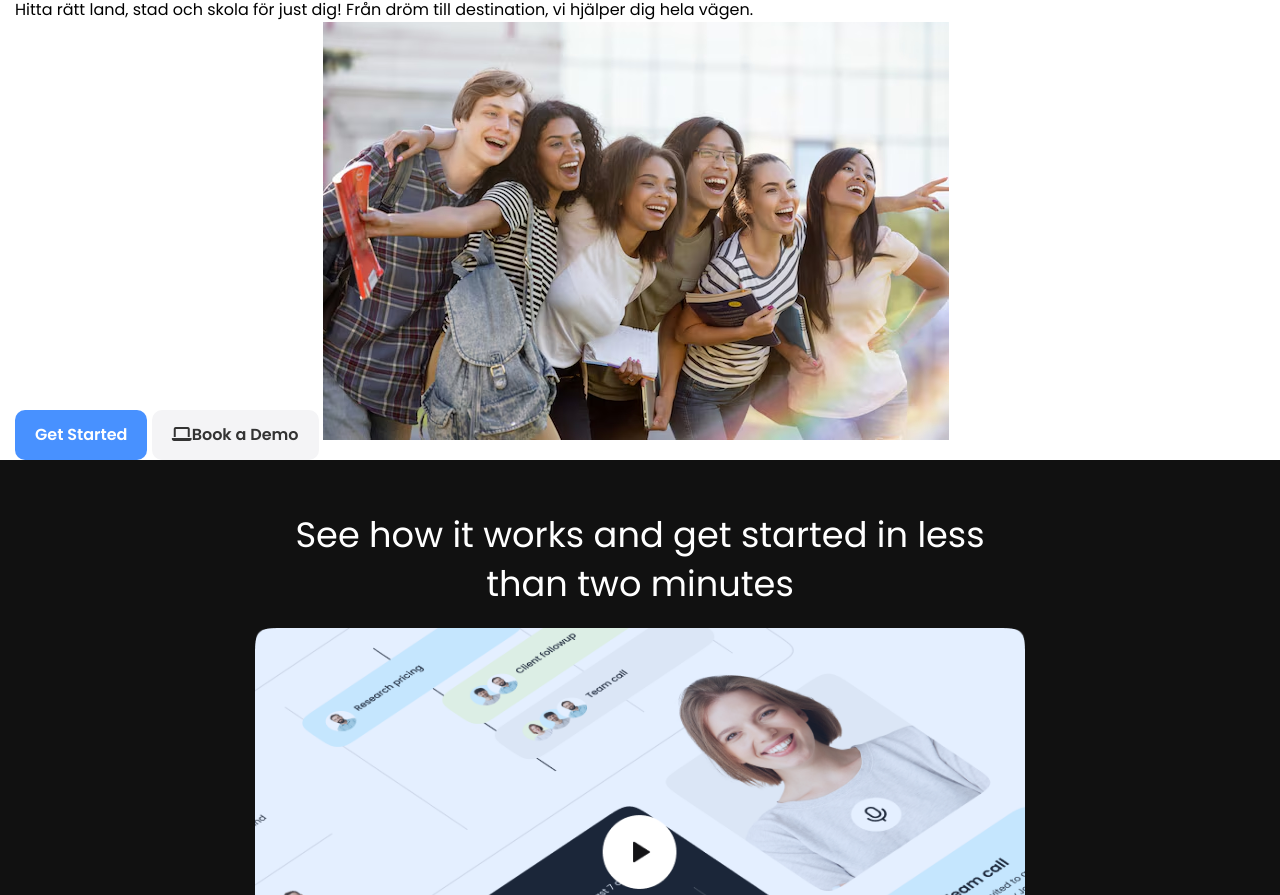
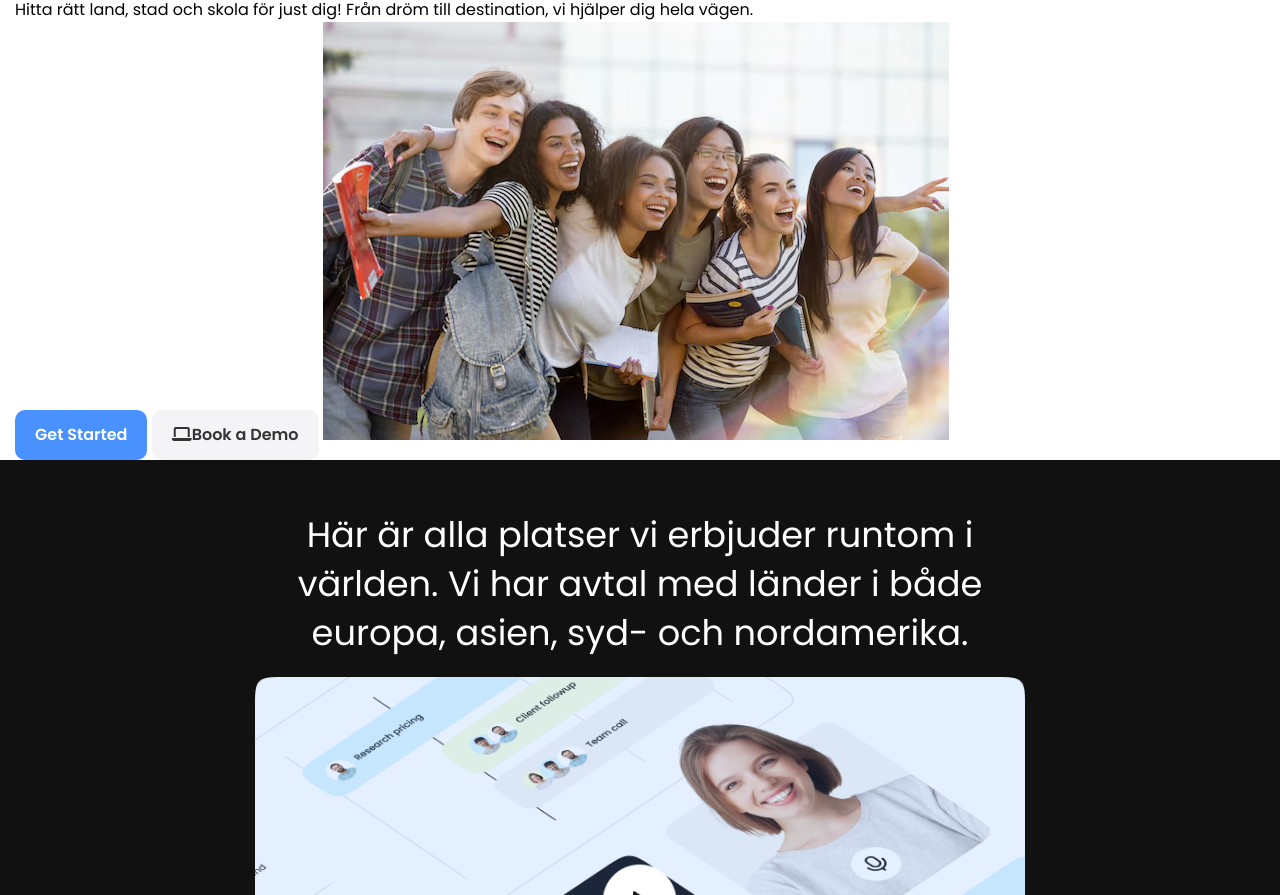
Before and after one commit to Tindra98/Klientprogrammering-Gruppuppgift, a plain HTML site: page index.html in a window 1280 px wide. Shown: the part 205-1100 px from the top of the page. Drawn offline with Linux system fonts and the light colour scheme.

Commit message:
ändrad text

```diff
--- a/index.html
+++ b/index.html
@@ -90,7 +90,7 @@
     <section class="video bg-black">
         <div class="container-sm">
             <h2 class="video-heading text-xl text-center">
-                See how it works and get started in less than two minutes
+                Här är alla platser vi erbjuder runtom i världen. Vi har avtal med länder i både europa, asien, syd- och nordamerika.
             </h2>
             <div class="video-content">
                 <a href="#">
```
